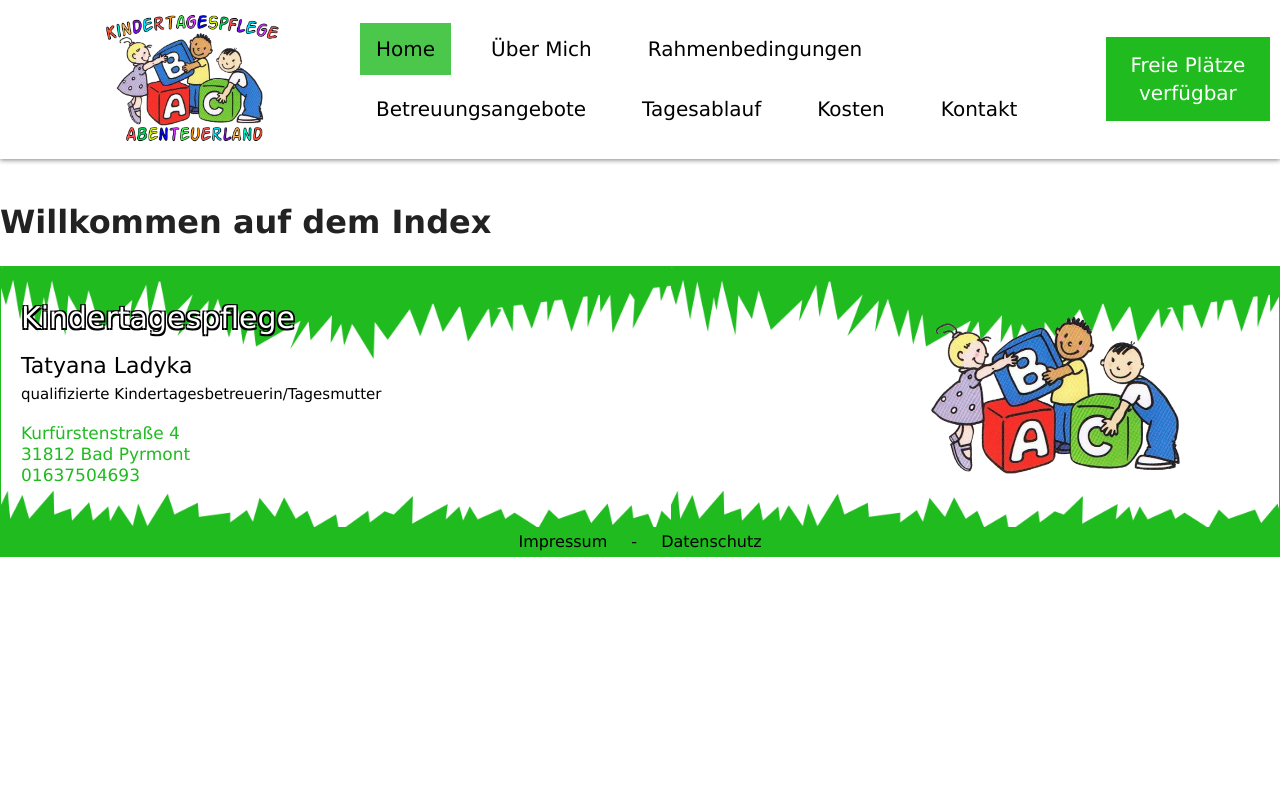
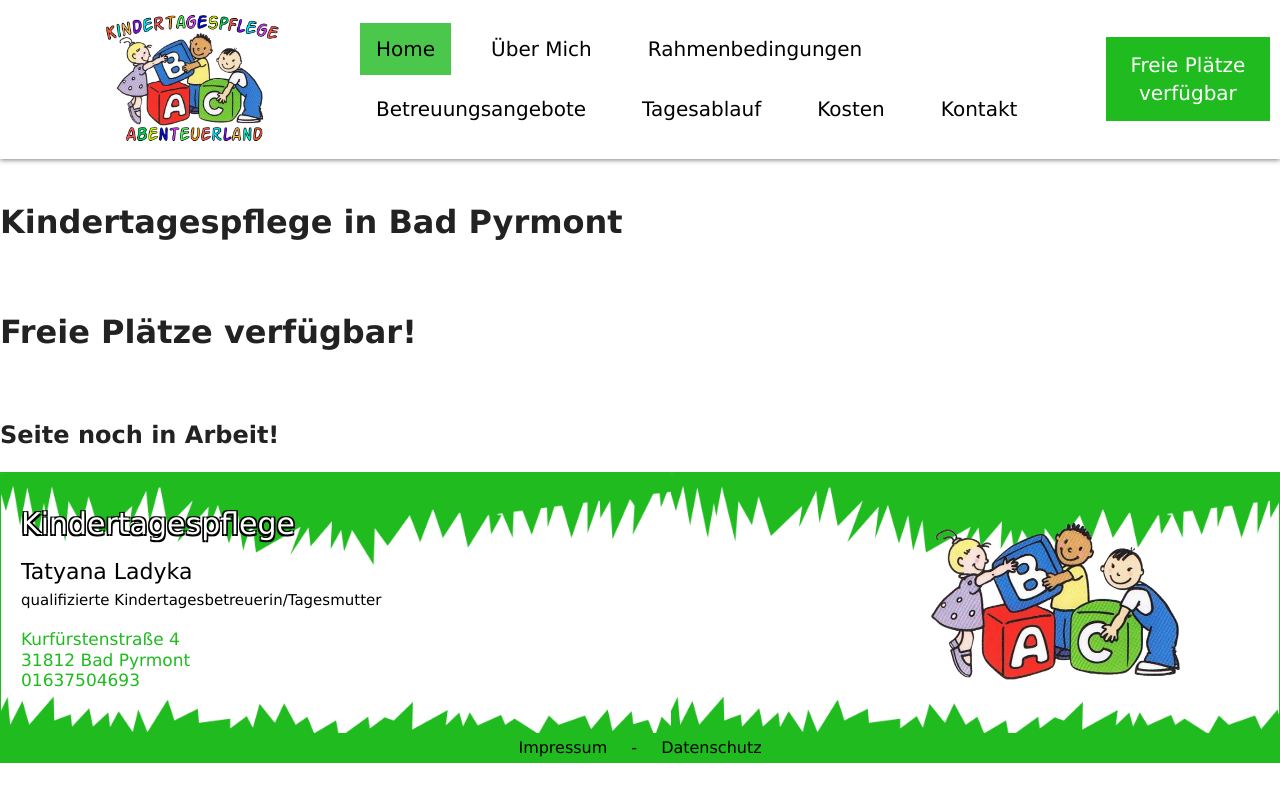
Before and after one commit to KTP-Abenteuerland/website, a website built with webpack: page index.html in a window 1280 px wide. Built offline with nearby package versions, Linux system fonts and the light colour scheme.

Commit message:
Update index.html

```diff
--- a/index.html
+++ b/index.html
@@ -64,7 +64,9 @@
 </div>
 
 <div class="test">
-    <h1>Willkommen auf dem Index</h1>
+    <h1>Kindertagespflege in Bad Pyrmont</h1> <br>
+    <h1>Freie Plätze verfügbar!</h1> <br>
+    <h2>Seite noch in Arbeit!</h2>
 </div>
 
 </div>
```
